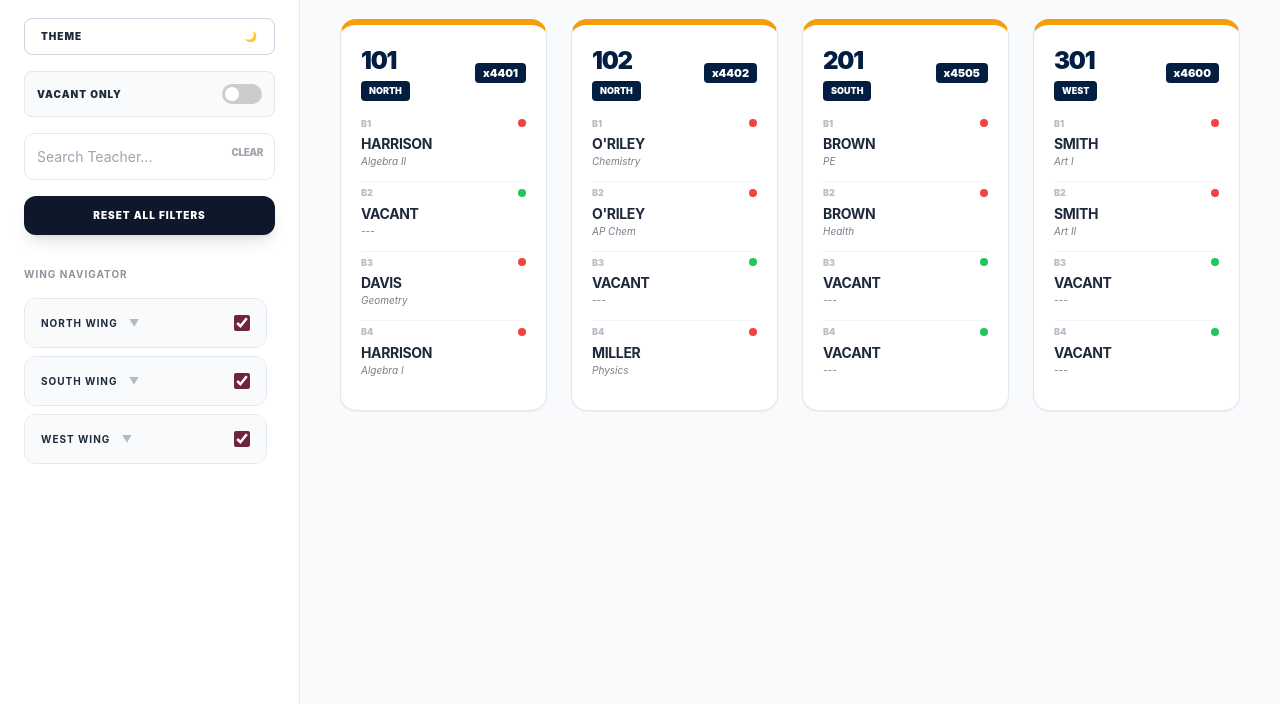
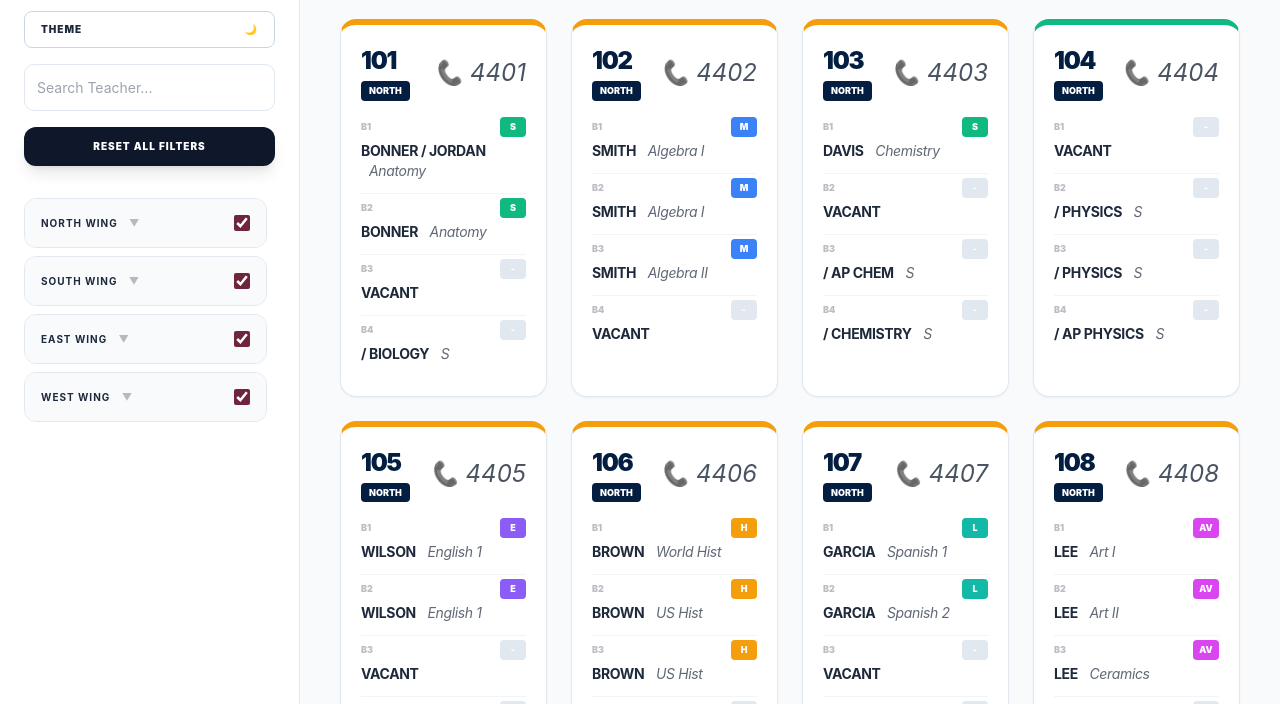
Before and after one commit to calebonner-coder/INN-Sync, a plain HTML site: page index.html in a window 1280 px wide. Shown: the part 96-800 px from the top of the page. Drawn offline with nearby package versions, Linux system fonts and the light colour scheme.

Commit message:
Update index.html with co-teachers and other fixes

```diff
--- a/index.html
+++ b/index.html
@@ -11,54 +11,30 @@
         body.light { background: #f8fafc; color: #1e293b; }
         body.dark { background: #020617; color: #f8fafc; }
 
-        /* Sidebar Styling */
         .sidebar { position: absolute; z-index: 50; height: 100%; transition: transform 0.3s ease; transform: translateX(-100%); width: 300px; }
         .sidebar.open { transform: translateX(0); box-shadow: 10px 0 30px rgba(0,0,0,0.2); }
         @media (min-width: 1024px) { .sidebar { position: relative; transform: translateX(0); } #mobile-overlay { display: none !important; } }
         .sidebar.light { background: white; border-right: 1px solid #e2e8f0; }
         .sidebar.dark { background: #041E42; border-right: 1px solid #1e293b; color: white; }
 
-        /* Branding Styles */
-        .brand-main { font-size: 2.25rem; line-height: 1; font-weight: 900; letter-spacing: -0.05em; }
-        .brand-sub { font-size: 0.85rem; font-weight: 700; text-transform: uppercase; letter-spacing: 0.1em; margin-top: 2px; }
-        .light .brand-sub { color: #1e293b; }
-        .dark .brand-sub { color: #f8fafc; }
-
-        /* Card Status Bars */
         .status-free { border-top: 6px solid #10b981 !important; }
         .status-partial { border-top: 6px solid #f59e0b !important; }
         .status-busy { border-top: 6px solid #ef4444 !important; }
 
-        /* THE FIX: High-Contrast Wing Badge */
-        .wing-badge {
-            font-size: 9px;
-            font-weight: 900;
-            padding: 3px 8px;
-            border-radius: 4px;
-            text-transform: uppercase;
-            color: white !important; /* Force white text */
-        }
+        .wing-badge { font-size: 9px; font-weight: 900; padding: 3px 8px; border-radius: 4px; text-transform: uppercase; color: white !important; }
         .light .wing-badge { background: var(--navy); }
         .dark .wing-badge { background: var(--maroon); }
 
-        /* Extension Badge */
-        .ext-badge { background: var(--navy); color: white; font-size: 11px; font-weight: 900; padding: 2px 8px; border-radius: 4px; }
-        .dark .ext-badge { background: var(--maroon); }
+        .ext-display { font-size: 1.5rem; font-weight: 400; font-style: italic; opacity: 0.8; }
 
-        /* Controls */
         .block-pill:checked + span { background-color: var(--navy) !important; color: white !important; }
         .dark .block-pill:checked + span { background-color: var(--maroon) !important; }
-        .switch { position: relative; display: inline-block; width: 40px; height: 20px; }
-        .switch input { opacity: 0; width: 0; height: 0; }
-        .slider { position: absolute; cursor: pointer; top: 0; left: 0; right: 0; bottom: 0; background-color: #ccc; transition: .4s; border-radius: 34px; }
-        .slider:before { position: absolute; content: ""; height: 14px; width: 14px; left: 3px; bottom: 3px; background-color: white; transition: .4s; border-radius: 50%; }
-        input:checked + .slider { background-color: #10b981; }
-        input:checked + .slider:before { transform: translateX(20px); }
 
-        /* Search Box Contrast */
         .search-input { width: 100%; padding: 12px; border-radius: 10px; font-size: 14px; outline: none; border: 1px solid #e2e8f0; }
         .light .search-input { background: white; color: #0f172a; }
         .dark .search-input { background: #0f172a; color: #f8fafc; border-color: #334155; }
+
+        .dept-icon { width: 26px; height: 20px; display: flex; align-items: center; justify-content: center; border-radius: 4px; font-size: 9px; font-weight: 900; color: white; }
     </style>
 </head>
 <body class="light">
@@ -68,8 +44,8 @@
     <aside id="sidebar" class="sidebar light p-6 flex flex-col">
         <div class="flex justify-between items-start mb-8">
             <div>
-                <div class="brand-main"><span style="color: var(--maroon);">INN</span><span style="color: var(--navy);">-Sync</span></div>
-                <div class="brand-sub">Schedule Viewer</div>
+                <div class="brand-main text-3xl font-black tracking-tighter"><span style="color: var(--maroon);">INN</span><span style="color: var(--navy);">-Sync</span></div>
+                <div class="text-[10px] font-bold uppercase tracking-widest opacity-50">Schedule Viewer</div>
             </div>
             <button onclick="toggleSidebar()" class="lg:hidden text-2xl mt-2">✕</button>
         </div>
@@ -78,27 +54,15 @@
             <button onclick="toggleDarkMode()" class="w-full py-2.5 px-4 rounded-lg border border-slate-300 text-[10px] font-black tracking-widest flex justify-between items-center uppercase">
                 <span>Theme</span> <span id="theme-icon">🌙</span>
             </button>
-
-            <div class="flex items-center justify-between p-3 bg-slate-50 dark:bg-slate-900/50 rounded-lg border border-slate-200 dark:border-slate-800">
-                <span class="text-[10px] font-black tracking-widest uppercase">Vacant Only</span>
-                <label class="switch">
-                    <input type="checkbox" id="vacancyToggle" onchange="render()">
-                    <span class="slider"></span>
-                </label>
-            </div>
-
             <div class="relative group">
                 <input type="text" id="globalSearch" placeholder="Search Teacher..." class="search-input" oninput="render()">
-                <button onclick="clearSearch()" class="absolute right-3 top-3 text-[10px] font-black opacity-40 hover:opacity-100 uppercase tracking-tighter">Clear</button>
             </div>
-
-            <button onclick="resetAllFilters()" class="w-full py-3 bg-slate-900 text-white dark:bg-white dark:text-slate-900 rounded-xl text-[10px] font-black tracking-widest uppercase shadow-lg hover:scale-[1.02] transition">
+            <button onclick="resetAllFilters()" class="w-full py-3 bg-slate-900 text-white dark:bg-white dark:text-slate-900 rounded-xl text-[10px] font-black tracking-widest uppercase shadow-lg transition">
                 Reset All Filters
             </button>
         </div>
 
         <div class="flex-1 overflow-y-auto pr-2">
-            <p class="text-[10px] font-bold opacity-50 uppercase tracking-widest mb-4">Wing Navigator</p>
             <div id="wingAccordion" class="space-y-2"></div>
         </div>
     </aside>
@@ -107,36 +71,51 @@
         <header class="flex items-center gap-4 mb-8">
             <button onclick="toggleSidebar()" class="lg:hidden p-3 bg-slate-200 dark:bg-slate-800 rounded-xl">☰</button>
             <div id="blockSelector" class="flex flex-1 gap-1 p-1.5 bg-slate-200 dark:bg-slate-800 rounded-2xl max-w-md"></div>
-            <div class="hidden md:block text-[11px] font-black opacity-50 uppercase tracking-widest">Active: <span id="roomCount">0</span> Rooms</div>
         </header>
-
         <div id="roomGrid" class="grid grid-cols-1 sm:grid-cols-2 xl:grid-cols-4 2xl:grid-cols-5 gap-6"></div>
     </main>
 
     <script>
-        /* ================================================================
-           ADMIN DATA SECTION: PASTE YOUR CSV TEXT BELOW
-           ================================================================ */
-        const MASTER_SCHEDULE_CSV = `Room,Wing,Ext,B1_T,B1_C,B2_T,B2_C,B3_T,B3_C,B4_T,B4_C
-101,North,x4401,Harrison,Algebra II,Vacant,,Davis,Geometry,Harrison,Algebra I
-102,North,x4402,O'Riley,Chemistry,O'Riley,AP Chem,Vacant,,Miller,Physics
-201,South,x4505,Brown,PE,Brown,Health,Vacant,,Vacant,
-301,West,x4600,Smith,Art I,Smith,Art II,Vacant,,Vacant,`;
-
         let schoolData = [];
         let visibleRooms = new Set();
         let isDarkMode = false;
         const blocks = ["B1", "B2", "B3", "B4"];
 
-        function toggleSidebar() {
-            document.getElementById('sidebar').classList.toggle('open');
-            document.getElementById('mobile-overlay').classList.toggle('hidden');
-        }
+        // Updated Department Codes & Colors
+        const deptColors = {
+            "AP": { bg: "#ec4899", label: "AP" }, // Performing Arts
+            "AV": { bg: "#d946ef", label: "AV" }, // Visual Arts
+            "B":  { bg: "#0ea5e9", label: "B" },  // Business
+            "CTE":{ bg: "#f43f5e", label: "CTE"}, // CTE
+            "E":  { bg: "#8b5cf6", label: "E" },  // English
+            "H":  { bg: "#f59e0b", label: "H" },  // History
+            "L":  { bg: "#14b8a6", label: "L" },  // Foreign Language
+            "M":  { bg: "#3b82f6", label: "M" },  // Math
+            "P":  { bg: "#64748b", label: "P" },  // PE
+            "S":  { bg: "#10b981", label: "S" },  // Science
+            "WL": { bg: "#f97316", label: "WL" }, // ESOL
+            "SPE":{ bg: "#6366f1", label: "SPE"}, // SPED
+            "Vacant": { bg: "#e2e8f0", label: "-" }
+        };
 
         window.onload = function() {
-            processData(MASTER_SCHEDULE_CSV);
-            resetAllFilters();
+            loadSchedule();
+            const bCont = document.getElementById('blockSelector');
+            blocks.forEach(b => {
+                bCont.innerHTML += `<label class="flex-1 text-center cursor-pointer"><input type="checkbox" value="${b}" class="hidden peer block-pill" checked onchange="render()"><span class="block py-2 rounded-xl text-[10px] font-black transition-all uppercase opacity-40 peer-checked:opacity-100">${b}</span></label>`;
+            });
         };
+
+        async function loadSchedule() {
+            try {
+                const response = await fetch('data.csv');
+                if (!response.ok) throw new Error('Data file not found');
+                const csvText = await response.text();
+                processData(csvText);
+            } catch (err) {
+                document.getElementById('roomGrid').innerHTML = `<div class="col-span-full text-center p-20 opacity-50 font-bold">⚠️ Upload 'data.csv' to GitHub.</div>`;
+            }
+        }
 
         function processData(csvText) {
             const lines = csvText.split(/\r?\n/);
@@ -144,17 +123,74 @@
             for (let i = 1; i < lines.length; i++) {
                 if (!lines[i].trim()) continue;
                 const c = lines[i].split(',');
+                // CSV Structure: Room, Wing, Ext, [T, CoT, C, D] x 4
                 schoolData.push({
                     id: c[0], wing: c[1], ext: c[2],
                     schedule: {
-                        B1: { t: c[3] || "Vacant", c: c[4] || "" },
-                        B2: { t: c[5] || "Vacant", c: c[6] || "" },
-                        B3: { t: c[7] || "Vacant", c: c[8] || "" },
-                        B4: { t: c[9] || "Vacant", c: c[10] || "" }
+                        B1: { t: c[3], cot: c[4], c: c[5], d: c[6] },
+                        B2: { t: c[7], cot: c[8], c: c[9], d: c[10] },
+                        B3: { t: c[11], cot: c[12], c: c[13], d: c[14] },
+                        B4: { t: c[15], cot: c[16], c: c[17], d: c[18] }
                     }
                 });
             }
             buildSidebar();
+            resetAllFilters();
+        }
+
+        function render() {
+            const grid = document.getElementById('roomGrid');
+            const search = document.getElementById('globalSearch').value.toLowerCase();
+            const activeBlocks = Array.from(document.querySelectorAll('.block-pill:checked')).map(c => c.value);
+            grid.innerHTML = '';
+
+            const filtered = schoolData.filter(r => {
+                if (!visibleRooms.has(r.id)) return false;
+                if (search === "") return true;
+                // Search both Teacher (t) and Co-Teacher (cot)
+                return activeBlocks.some(b =>
+                    r.schedule[b].t.toLowerCase().includes(search) ||
+                    (r.schedule[b].cot && r.schedule[b].cot.toLowerCase().includes(search))
+                );
+            });
+
+            filtered.forEach(r => {
+                const statusList = activeBlocks.map(b => r.schedule[b].t.toLowerCase());
+                const allVacant = statusList.every(t => t === "vacant" || t === "");
+                const allOccupied = statusList.every(t => t !== "vacant" && t !== "");
+                let statusClass = allVacant ? 'status-free' : (allOccupied ? 'status-busy' : 'status-partial');
+
+                const rows = activeBlocks.map(b => {
+                    const block = r.schedule[b];
+                    const isVac = block.t.toLowerCase() === 'vacant';
+                    const dept = deptColors[block.d] || deptColors["Vacant"];
+                    const coTeacherStr = block.cot ? ` / ${block.cot}` : '';
+
+                    return `
+                    <div class="flex flex-col border-b border-slate-100 dark:border-slate-800 last:border-0 pb-3">
+                        <div class="flex justify-between items-center mb-1">
+                            <span class="text-[9px] font-black opacity-30 uppercase">${b}</span>
+                            <div class="dept-icon" style="background: ${dept.bg}">${dept.label}</div>
+                        </div>
+                        <div class="text-sm tracking-tight">
+                            <span class="font-bold uppercase">${block.t}${coTeacherStr}</span>
+                            <span class="italic font-normal ml-2 block sm:inline opacity-70">${block.c ? block.c : ''}</span>
+                        </div>
+                    </div>`}).join('');
+
+                const card = document.createElement('div');
+                card.className = `p-5 flex flex-col gap-4 transition-all ${isDarkMode ? 'bg-[#0f172a]' : 'bg-white'} ${statusClass} rounded-2xl shadow-sm border border-slate-200 dark:border-slate-800`;
+                card.innerHTML = `
+                    <div class="flex justify-between items-center">
+                        <div class="flex flex-col">
+                            <span class="text-2xl font-black tracking-tighter" style="color: ${isDarkMode ? '#f8fafc' : '#041E42'}">${r.id}</span>
+                            <span class="wing-badge mt-1">${r.wing}</span>
+                        </div>
+                        <span class="ext-display">📞 ${r.ext.replace('x', '')}</span>
+                    </div>
+                    <div class="space-y-1">${rows}</div>`;
+                grid.appendChild(card);
+            });
         }
 
         function buildSidebar() {
@@ -167,9 +203,7 @@
                     <label class="flex items-center justify-between text-[11px] p-2.5 rounded hover:bg-slate-100 dark:hover:bg-slate-800 cursor-pointer">
                         <span>Room ${r.id}</span>
                         <input type="checkbox" id="check-${r.id}" checked onchange="updateVisibility('${r.id}', this.checked)" class="accent-[#6F263D]">
-                    </label>
-                `).join('');
-
+                    </label>`).join('');
                 container.innerHTML += `
                     <div class="rounded-xl overflow-hidden border border-slate-200 dark:border-slate-800 mb-2">
                         <div class="p-4 flex items-center justify-between font-bold text-[10px] tracking-widest bg-slate-50 dark:bg-slate-800/50">
@@ -180,74 +214,11 @@
                     </div>`;
             });
         }
-
-        function render() {
-            const grid = document.getElementById('roomGrid');
-            const search = document.getElementById('globalSearch').value.toLowerCase();
-            const activeBlocks = Array.from(document.querySelectorAll('.block-pill:checked')).map(c => c.value);
-            const showVacantOnly = document.getElementById('vacancyToggle').checked;
-            grid.innerHTML = '';
-
-            const filtered = schoolData.filter(r => {
-                if (!visibleRooms.has(r.id)) return false;
-                const statusList = activeBlocks.map(b => r.schedule[b].t.toLowerCase());
-                const allVacant = statusList.every(t => t === "vacant" || t === "");
-                if (showVacantOnly && !allVacant) return false;
-                return search === "" || activeBlocks.some(b => r.schedule[b].t.toLowerCase().includes(search));
-            });
-
-            document.getElementById('roomCount').innerText = filtered.length;
-
-            filtered.forEach(r => {
-                const statusList = activeBlocks.map(b => r.schedule[b].t.toLowerCase());
-                const allVacant = statusList.every(t => t === "vacant" || t === "");
-                const allOccupied = statusList.every(t => t !== "vacant" && t !== "");
-                let statusClass = allVacant ? 'status-free' : (allOccupied ? 'status-busy' : 'status-partial');
-
-                const card = document.createElement('div');
-                card.className = `p-5 flex flex-col gap-4 transition-all ${isDarkMode ? 'bg-[#0f172a]' : 'bg-white'} ${statusClass} rounded-2xl shadow-sm border border-slate-200 dark:border-slate-800`;
-
-                const rows = activeBlocks.map(b => {
-                    const isVac = r.schedule[b].t.toLowerCase() === 'vacant' || r.schedule[b].t === "";
-                    return `<div class="flex flex-col border-b border-slate-100 dark:border-slate-800 last:border-0 pb-3">
-                        <div class="flex justify-between items-center mb-1"><span class="text-[9px] font-black opacity-30 uppercase">${b}</span><div class="w-2 h-2 rounded-full ${isVac ? 'bg-green-500' : 'bg-red-500'}"></div></div>
-                        <div class="font-bold text-sm truncate uppercase tracking-tight">${r.schedule[b].t}</div>
-                        <div class="text-[10px] opacity-60 italic truncate">${r.schedule[b].c || '---'}</div>
-                    </div>`}).join('');
-
-                card.innerHTML = `<div class="flex justify-between items-center"><div class="flex flex-col"><span class="text-2xl font-black tracking-tighter" style="color: ${isDarkMode ? '#f8fafc' : '#041E42'}">${r.id}</span><span class="wing-badge mt-1">${r.wing}</span></div><span class="ext-badge">${r.ext}</span></div><div class="space-y-1">${rows}</div>`;
-                grid.appendChild(card);
-            });
-        }
-
-        function resetAllFilters() {
-            visibleRooms = new Set(schoolData.map(r => r.id));
-            document.getElementById('globalSearch').value = "";
-            document.getElementById('vacancyToggle').checked = false;
-            document.querySelectorAll('.block-pill').forEach(p => p.checked = true);
-            document.querySelectorAll('#wingAccordion input[type="checkbox"]').forEach(c => (c.checked = true));
-            document.querySelectorAll('#wingAccordion div[class*="bg-white"]').forEach(el => el.classList.add('hidden'));
-            render();
-        }
-
-        function clearSearch() { document.getElementById('globalSearch').value = ""; render(); }
-        function toggleDarkMode() {
-            isDarkMode = !isDarkMode;
-            document.body.className = isDarkMode ? 'dark' : 'light';
-            document.getElementById('sidebar').className = `sidebar ${isDarkMode ? 'dark' : 'light'} p-6 flex flex-col`;
-            document.getElementById('theme-icon').innerText = isDarkMode ? '☀️' : '🌙';
-            render();
-        }
-        function toggleAllInWing(wingName, isChecked) {
-            schoolData.filter(r => r.wing === wingName).forEach(r => {
-                isChecked ? visibleRooms.add(r.id) : visibleRooms.delete(r.id);
-                if(document.getElementById(`check-${r.id}`)) document.getElementById(`check-${r.id}`).checked = isChecked;
-            });
-            render();
-        }
+        function resetAllFilters() { visibleRooms = new Set(schoolData.map(r => r.id)); document.querySelectorAll('.block-pill').forEach(p => p.checked = true); document.querySelectorAll('#wingAccordion input[type="checkbox"]').forEach(c => (c.checked = true)); render(); }
+        function toggleDarkMode() { isDarkMode = !isDarkMode; document.body.className = isDarkMode ? 'dark' : 'light'; document.getElementById('sidebar').className = `sidebar ${isDarkMode ? 'dark' : 'light'} p-6 flex flex-col`; render(); }
+        function toggleAllInWing(wingName, isChecked) { schoolData.filter(r => r.wing === wingName).forEach(r => { isChecked ? visibleRooms.add(r.id) : visibleRooms.delete(r.id); if(document.getElementById(`check-${r.id}`)) document.getElementById(`check-${r.id}`).checked = isChecked; }); render(); }
         function updateVisibility(id, v) { v ? visibleRooms.add(id) : visibleRooms.delete(id); render(); }
-        const bCont = document.getElementById('blockSelector');
-        blocks.forEach(b => { bCont.innerHTML += `<label class="flex-1 text-center cursor-pointer"><input type="checkbox" value="${b}" class="hidden peer block-pill" checked onchange="render()"><span class="block py-2 rounded-xl text-[10px] font-black transition-all uppercase opacity-40 peer-checked:opacity-100">${b}</span></label>`; });
+        function toggleSidebar() { document.getElementById('sidebar').classList.toggle('open'); document.getElementById('mobile-overlay').classList.toggle('hidden'); }
     </script>
 </body>
 </html>
```
